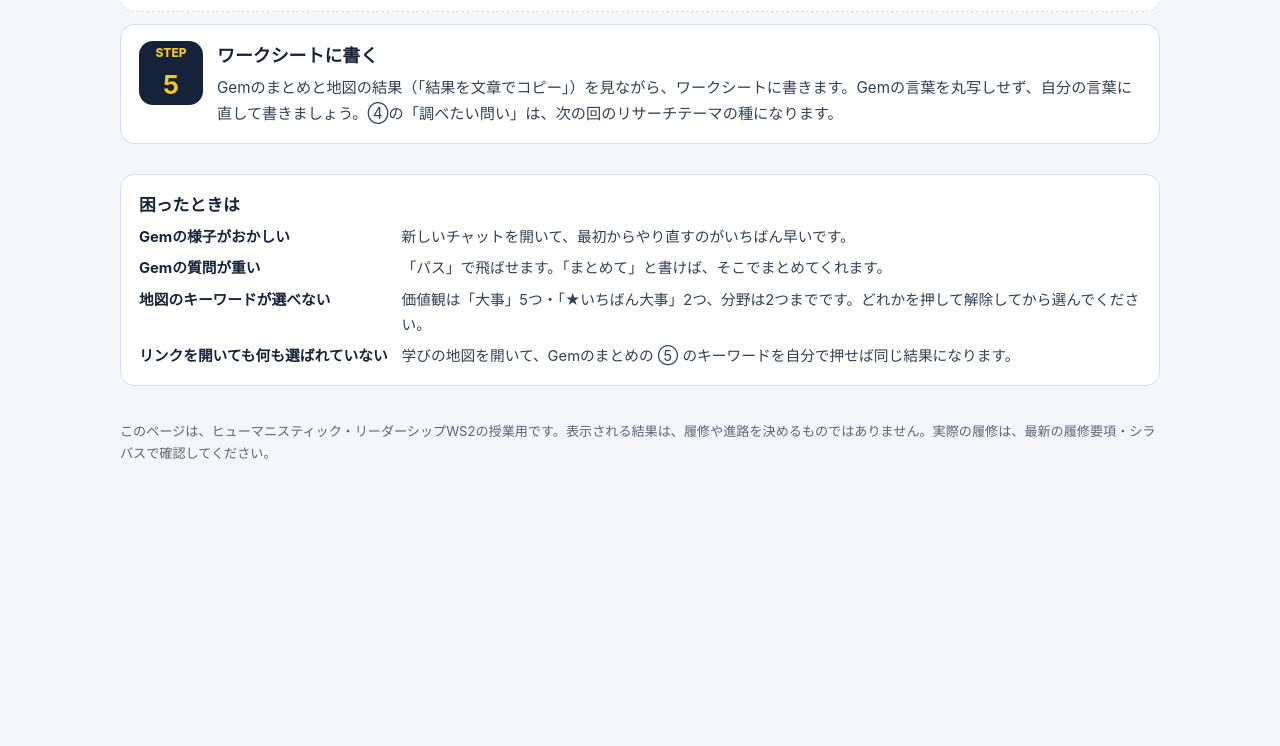
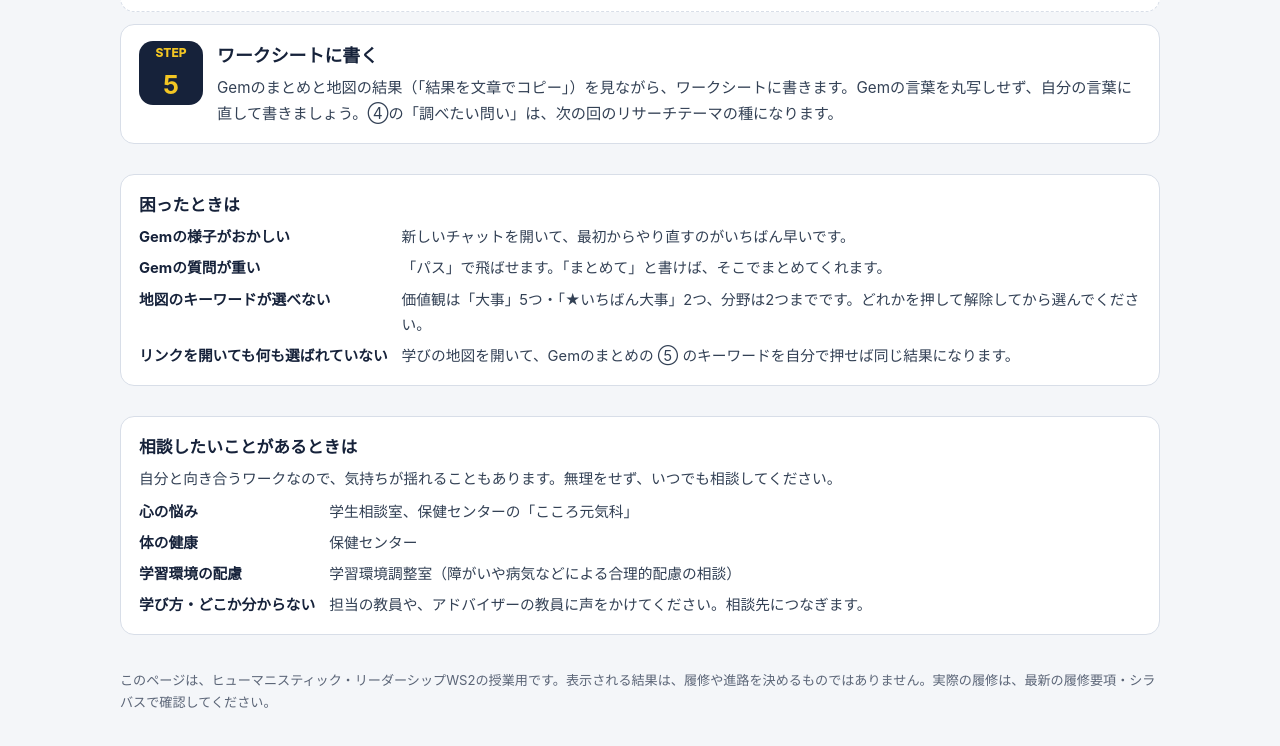
Before and after one commit to ojima-blip/hlws-tools, a plain HTML site: page index.html in a window 1280 px wide. Shown: the part 1274-2020 px from the top of the page. Before the commit the page ends 1778 px from the top, so only its background shows below. Drawn offline with Linux system fonts and the light colour scheme.

Commit message:
Add files via upload

```diff
--- a/index.html
+++ b/index.html
@@ -53,6 +53,7 @@
   .help dl { margin: 0; display: grid; grid-template-columns: max-content 1fr; gap: 6px 14px; font-size: .92rem; }
   .help dt { font-weight: 700; }
   .help dd { margin: 0; color: #334155; }
+  .help-lead { margin: 0 0 8px; font-size: .92rem; color: #334155; }
   footer { margin: 34px 0 40px; color: var(--muted); font-size: .82rem; }
   @media (max-width: 600px) {
     .step { grid-template-columns: 1fr; }
@@ -150,6 +151,17 @@
     </dl>
   </section>
 
+  <section class="help" aria-labelledby="consult-title">
+    <h2 id="consult-title">相談したいことがあるときは</h2>
+    <p class="help-lead">自分と向き合うワークなので、気持ちが揺れることもあります。無理をせず、いつでも相談してください。</p>
+    <dl>
+      <dt>心の悩み</dt><dd>学生相談室、保健センターの「こころ元気科」</dd>
+      <dt>体の健康</dt><dd>保健センター</dd>
+      <dt>学習環境の配慮</dt><dd>学習環境調整室（障がいや病気などによる合理的配慮の相談）</dd>
+      <dt>学び方・どこか分からない</dt><dd>担当の教員や、アドバイザーの教員に声をかけてください。相談先につなぎます。</dd>
+    </dl>
+  </section>
+
   <footer>
     このページは、ヒューマニスティック・リーダーシップWS2の授業用です。表示される結果は、履修や進路を決めるものではありません。実際の履修は、最新の履修要項・シラバスで確認してください。
   </footer>
```
